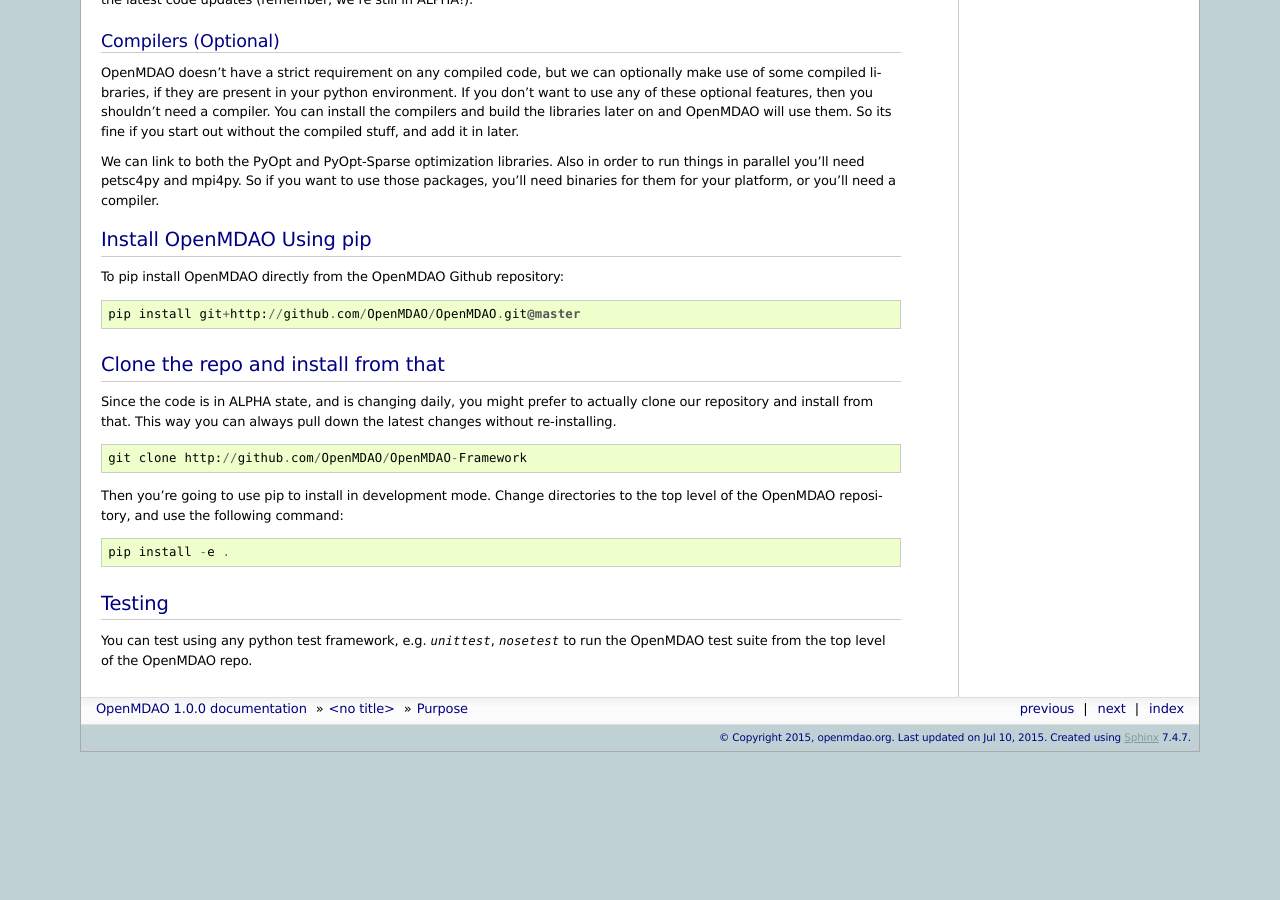
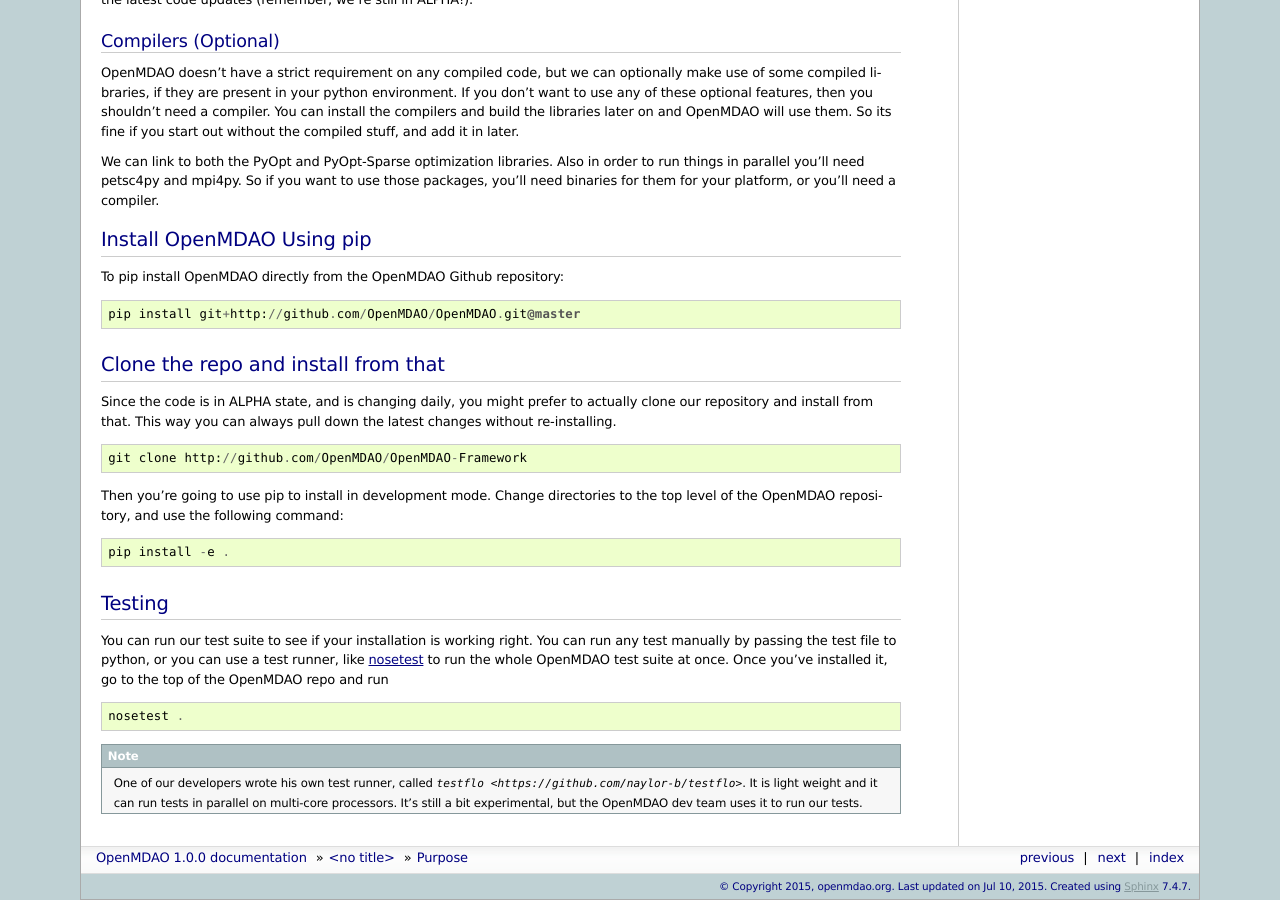
Before and after one commit to OpenMDAO/OpenMDAO1, a Sphinx documentation site: the page built from openmdao/docs/getting-started/install.rst, in a window 1280 px wide and 900 px high, scrolled down 1905 px. Built offline with Sphinx 7.4.7, drawn with Linux system fonts in a browser that asks for light colours; pages that are not in the unit, such as notebooks, are missing from menus; before the commit the page ends 2657 px from its top, so only the background shows below that.

Commit message:
more docs updates

```diff
--- a/openmdao/docs/getting-started/install.rst
+++ b/openmdao/docs/getting-started/install.rst
@@ -203,6 +203,19 @@ the top level of the OpenMDAO repository, and use the following command:
 =======
 Testing
 =======
+You can run our test suite to see if your installation is working right.
+You can run any test manually by passing the test file to python, or you can
+use a test runner, like `nosetest <https://nose.readthedocs.org/en/latest/>`_ to run
+the whole OpenMDAO test suite at once. Once you've installed it, go to the top of the
+OpenMDAO repo and run
 
-You can test using any python test framework, e.g. `unittest`, `nosetest` to run
-the OpenMDAO test suite from the top level of the OpenMDAO repo.
+::
+
+    nosetest .
+
+.. note::
+
+    One of our developers wrote his own test runner, called
+    `testflo <https://github.com/naylor-b/testflo>`. It is light weight
+    and it can run tests in parallel on multi-core processors. It's still a bit
+    experimental, but the OpenMDAO dev team uses it to run our tests.
```
